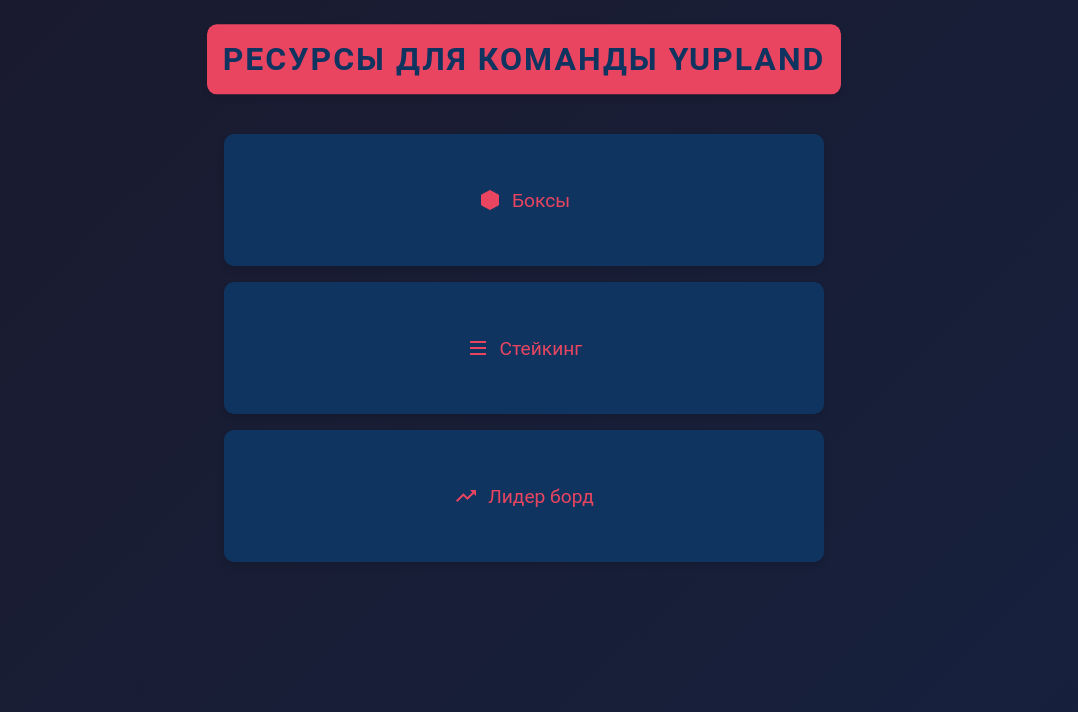
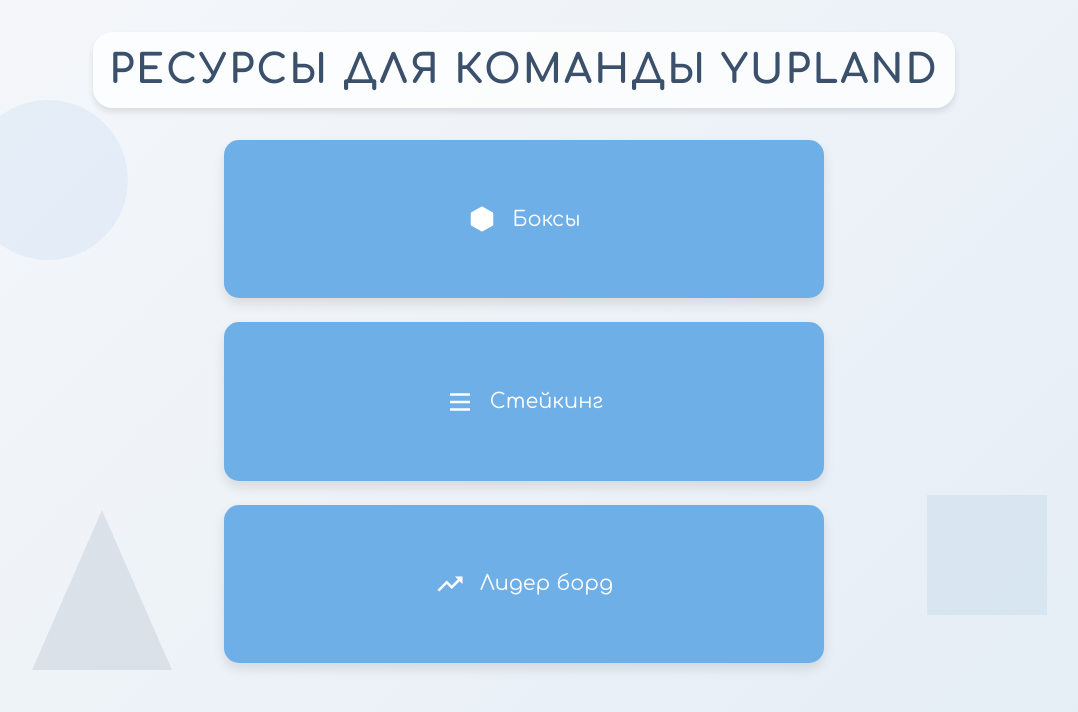
Before and after one commit to miplix/servises, a plain HTML site: page index.html in a window 1280 px wide. Shown: the whole page, without its empty margins (116-1194 px from the left). Drawn offline with Linux system fonts and the light colour scheme.

Commit message:
Update index.html

```diff
--- a/index.html
+++ b/index.html
@@ -3,44 +3,50 @@
 <meta charset="UTF-8">
 <meta name="viewport" content="width=device-width, initial-scale=1.0">
 <title>Ресурсы для команды YupLand</title>
+<link href="https://fonts.googleapis.com/css2?family=Comfortaa:wght@400;700&display=swap" rel="stylesheet">
 <style>
     body {
-            font-family: 'Roboto', sans-serif;
+        font-family: 'Comfortaa', cursive;
         margin: 0;
         padding: 0;
-            background: linear-gradient(135deg, #1a1a2e, #16213e);
-            color: #e94560;
+        background: linear-gradient(135deg, #f5f7fa 0%, #e4edf5 100%);
+        color: #3a506b;
         display: flex;
         flex-direction: column;
         align-items: center;
         min-height: 100vh;
     }
     h1 {
-            font-size: 2rem;
+        font-size: 2.5rem;
         text-align: center;
         margin: 2rem 0;
         text-transform: uppercase;
         letter-spacing: 2px;
-            color: #0f3460;
-            background: #e94560;
+        color: #3a506b;
+        background: rgba(255, 255, 255, 0.8);
         padding: 1rem;
-            border-radius: 10px;
+        border-radius: 20px;
         box-shadow: 0 4px 6px rgba(0, 0, 0, 0.1);
+        transition: all 0.3s ease;
+    }
+    h1:hover {
+        transform: translateY(-3px);
+        box-shadow: 0 6px 8px rgba(0, 0, 0, 0.15);
     }
     .container {
         display: flex;
         flex-direction: column;
-            gap: 1rem;
+        gap: 1.5rem;
         width: 90%;
         max-width: 600px;
     }
     .button {
-            background: #0f3460;
-            color: #e94560;
+        background: #6fafe7;
+        color: #ffffff;
         border: none;
-            padding: 1rem;
-            font-size: 1.2rem;
-            border-radius: 10px;
+        padding: 1.2rem;
+        font-size: 1.3rem;
+        border-radius: 15px;
         cursor: pointer;
         transition: all 0.3s ease;
         text-decoration: none;
@@ -48,32 +54,41 @@
         display: flex;
         align-items: center;
         justify-content: center;
-            height: 100px;
-            box-shadow: 0 4px 6px rgba(0, 0, 0, 0.1);
+        height: 120px;
+        box-shadow: 0 6px 12px rgba(0, 0, 0, 0.1);
     }
     .button:hover {
-            background: #e94560;
-            color: #0f3460;
-            transform: translateY(-5px);
-            box-shadow: 0 6px 8px rgba(0, 0, 0, 0.2);
+        background: #5d9ad6;
+        transform: translateY(-5px) scale(1.03);
+        box-shadow: 0 8px 15px rgba(0, 0, 0, 0.2);
     }
     .button svg {
-            width: 24px;
-            height: 24px;
-            margin-right: 10px;
+        width: 30px;
+        height: 30px;
+        margin-right: 15px;
     }
-        @keyframes float {
-            0% { transform: translateY(0px); }
-            50% { transform: translateY(-10px); }
-            100% { transform: translateY(0px); }
+    .background-shape {
+        position: absolute;
+        opacity: 0.1;
+        z-index: -1;
     }
-        .floating {
-            animation: float 3s ease-in-out infinite;
-        }
+    #shape1 { top: 10%; left: 5%; width: 200px; height: 200px; }
+    #shape2 { top: 60%; right: 8%; width: 150px; height: 150px; }
+    #shape3 { bottom: 15%; left: 10%; width: 180px; height: 180px; }
 </style>
 </head>
 <body>
-        <h1 class="floating">Ресурсы для команды YupLand</h1>
+    <svg class="background-shape" id="shape1" xmlns="http://www.w3.org/2000/svg" viewBox="0 0 200 200">
+        <circle cx="100" cy="100" r="80" fill="#6fafe7"/>
+    </svg>
+    <svg class="background-shape" id="shape2" xmlns="http://www.w3.org/2000/svg" viewBox="0 0 150 150">
+        <rect width="120" height="120" x="15" y="15" fill="#5d9ad6"/>
+    </svg>
+    <svg class="background-shape" id="shape3" xmlns="http://www.w3.org/2000/svg" viewBox="0 0 180 180">
+        <polygon points="90,10 160,170 20,170" fill="#3a506b"/>
+    </svg>
+
+    <h1>Ресурсы для команды YupLand</h1>
     <div class="container">
         <a href="https://miplix.github.io/boxs/" class="button">
             <svg xmlns="http://www.w3.org/2000/svg" viewBox="0 0 24 24" fill="currentColor">
@@ -106,7 +121,17 @@
                     button.style.transform = 'scale(1) translateY(0)';
                 });
             });
+
+            const shapes = document.querySelectorAll('.background-shape');
+            shapes.forEach(shape => {
+                shape.style.animation = `float ${10 + Math.random() * 5}s ease-in-out infinite alternate`;
             });
+        });
+
+        @keyframes float {
+            0% { transform: translate(0, 0) rotate(0deg); }
+            100% { transform: translate(10px, 10px) rotate(5deg); }
+        }
     </script>
 </body>
 </html>
```
Lines whose indentation alone changed are shown as unchanged.
